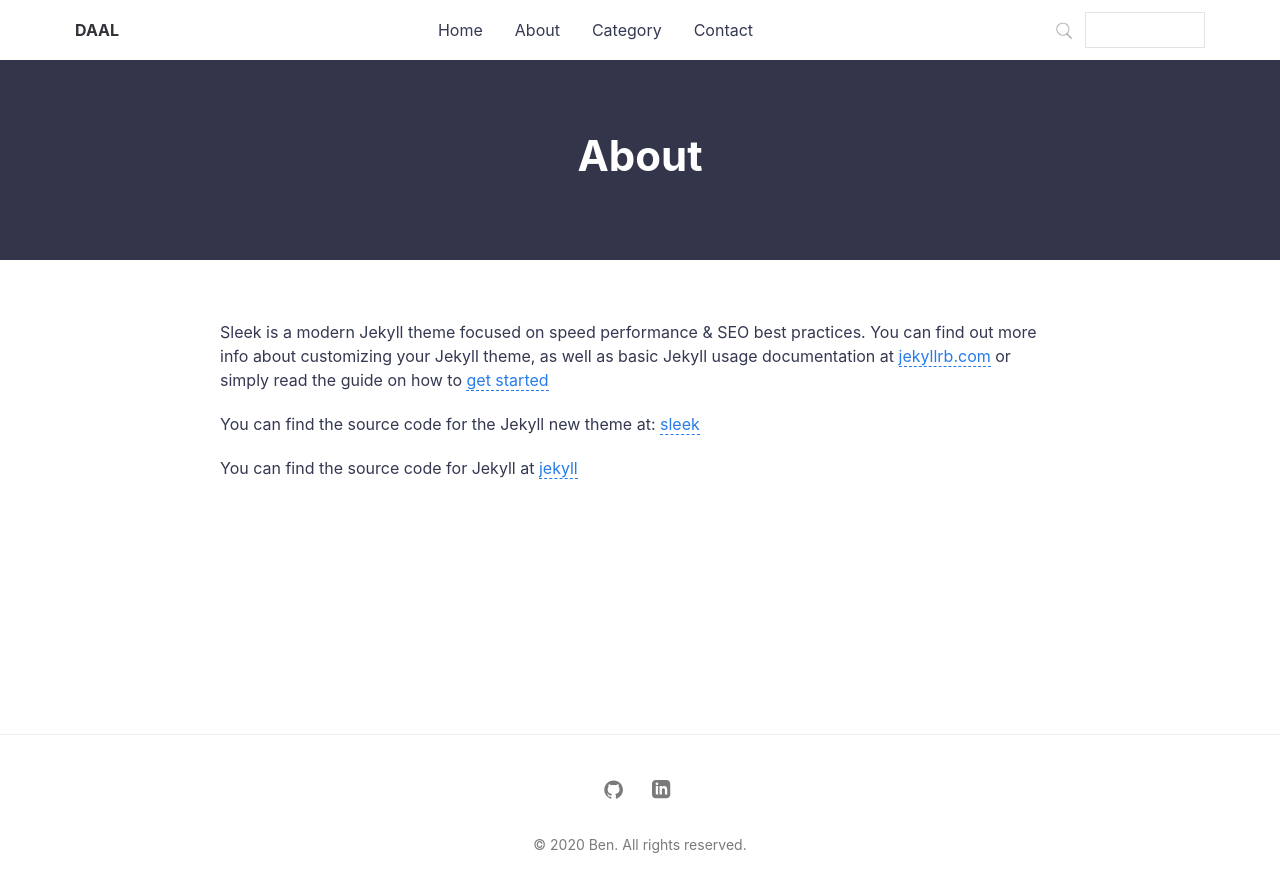
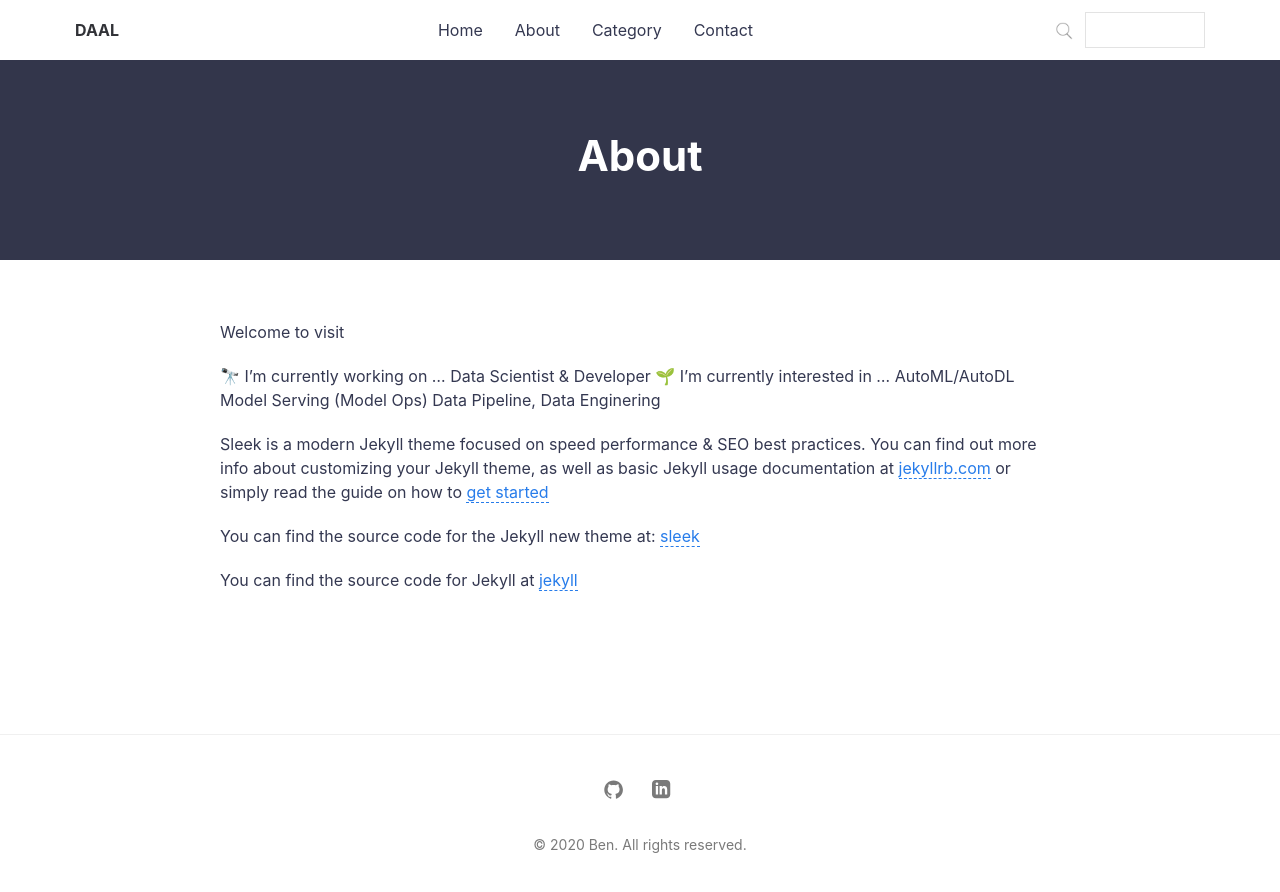
Before and after one commit to hjben/hjben.github.io, a Jekyll site: the page built from about.md, in a window 1280 px wide. Shown: the top 892 px of the page. Built offline with Jekyll 4.4.1, drawn with Linux system fonts in a browser that asks for light colours; nearby versions of some CDN libraries.

```diff
--- a/about.md
+++ b/about.md
@@ -3,6 +3,15 @@ layout: page
 title: About
 permalink: /about/
 ---
+
+Welcome to visit
+
+🔭 I’m currently working on ...
+Data Scientist & Developer
+🌱 I’m currently interested in ...
+AutoML/AutoDL
+Model Serving (Model Ops)
+Data Pipeline, Data Enginering
 
 Sleek is a modern Jekyll theme focused on speed performance & SEO best practices. You can find out more info about customizing your Jekyll theme, as well as basic Jekyll usage documentation at [jekyllrb.com](http://jekyllrb.com/) or simply read the guide on how to [get started](/getting-started)
 
```
Also changed, not shown: contact.md (+3 -3 lines).
